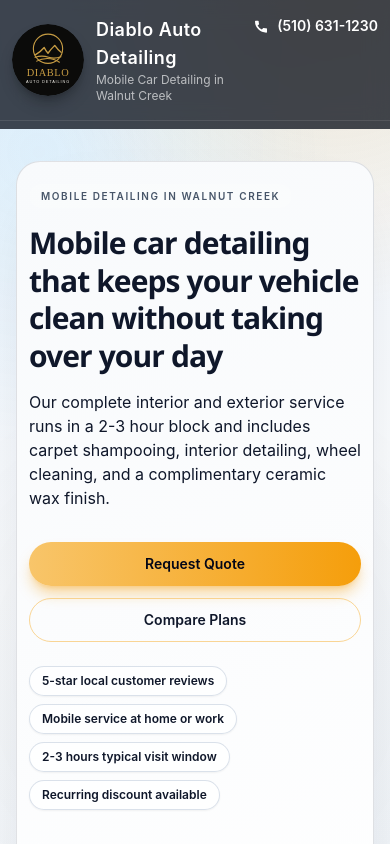
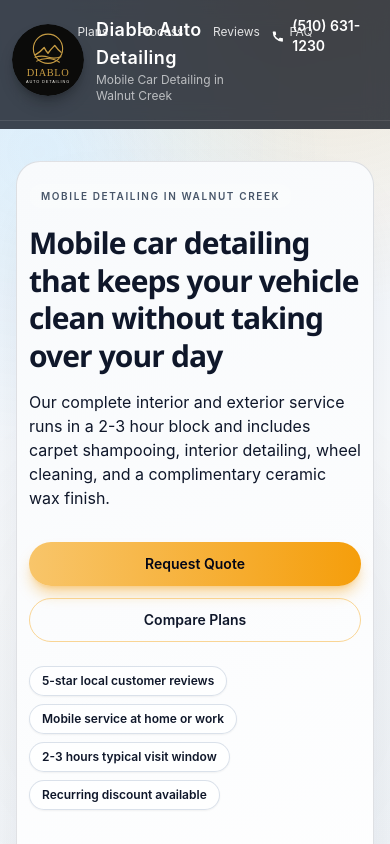
Before and after one commit to jakerslam/Diablo-Auto-Detailing-Website, a SvelteKit app: page / in a window 390 px wide. Shown: the top 844 px of the page. Built offline with nearby package versions, Linux system fonts and the light colour scheme; no server answers.

Commit message:
Center topbar nav and strengthen hover state

```diff
--- a/src/routes/+page.svelte
+++ b/src/routes/+page.svelte
@@ -470,7 +470,7 @@
 
 <div class="diablo-page flex min-h-screen flex-col">
   <header id="topbar" class="z-20 w-full bg-[rgba(6,11,22,0.75)] pb-2 backdrop-blur-md">
-    <div class="mx-auto grid max-w-6xl grid-cols-[auto_1fr_auto] items-center gap-3 border-b border-white/10 px-4 py-4 sm:px-6 lg:px-8">
+    <div class="relative mx-auto flex max-w-6xl items-center justify-between gap-3 border-b border-white/10 px-4 py-4 sm:px-6 lg:px-8">
       <a href="#top" on:click={(event) => onSectionNav(event, 'top', 'nav_top', false)} class="group inline-flex items-center gap-3">
         <img src={brandLogoPath} alt="Diablo Auto Detailing logo" class="h-[4.5rem] w-[4.5rem] rounded-full object-cover shadow-lg shadow-black/25" />
         <div>
@@ -478,17 +478,17 @@
           <p class="text-xs text-white/65">Mobile Car Detailing in Walnut Creek</p>
         </div>
       </a>
-      <nav class="flex items-center justify-center gap-2 text-sm text-white/85">
-        <a href="#plans" class="rounded-full px-3 py-2 transition-colors duration-200 hover:text-glow-300" on:click={(event) => onSectionNav(event, 'plans', 'nav_plans')}>
+      <nav class="absolute left-1/2 flex -translate-x-1/2 items-center justify-center gap-2 text-sm text-white/85">
+        <a href="#plans" class="rounded-full px-3 py-2 transition-all duration-200 hover:text-white hover:drop-shadow-[0_0_10px_rgba(245,158,11,0.55)]" on:click={(event) => onSectionNav(event, 'plans', 'nav_plans')}>
           Plans
         </a>
-        <a href="#how" class="rounded-full px-3 py-2 transition-colors duration-200 hover:text-glow-300" on:click={(event) => onSectionNav(event, 'how', 'nav_how')}>
+        <a href="#how" class="rounded-full px-3 py-2 transition-all duration-200 hover:text-white hover:drop-shadow-[0_0_10px_rgba(245,158,11,0.55)]" on:click={(event) => onSectionNav(event, 'how', 'nav_how')}>
           Process
         </a>
-        <a href="#reviews" class="rounded-full px-3 py-2 transition-colors duration-200 hover:text-glow-300" on:click={(event) => onSectionNav(event, 'reviews', 'nav_reviews')}>
+        <a href="#reviews" class="rounded-full px-3 py-2 transition-all duration-200 hover:text-white hover:drop-shadow-[0_0_10px_rgba(245,158,11,0.55)]" on:click={(event) => onSectionNav(event, 'reviews', 'nav_reviews')}>
           Reviews
         </a>
-        <a href="#faq" class="rounded-full px-3 py-2 transition-colors duration-200 hover:text-glow-300" on:click={(event) => onSectionNav(event, 'faq', 'nav_faq')}>
+        <a href="#faq" class="rounded-full px-3 py-2 transition-all duration-200 hover:text-white hover:drop-shadow-[0_0_10px_rgba(245,158,11,0.55)]" on:click={(event) => onSectionNav(event, 'faq', 'nav_faq')}>
           FAQ
         </a>
       </nav>
```
